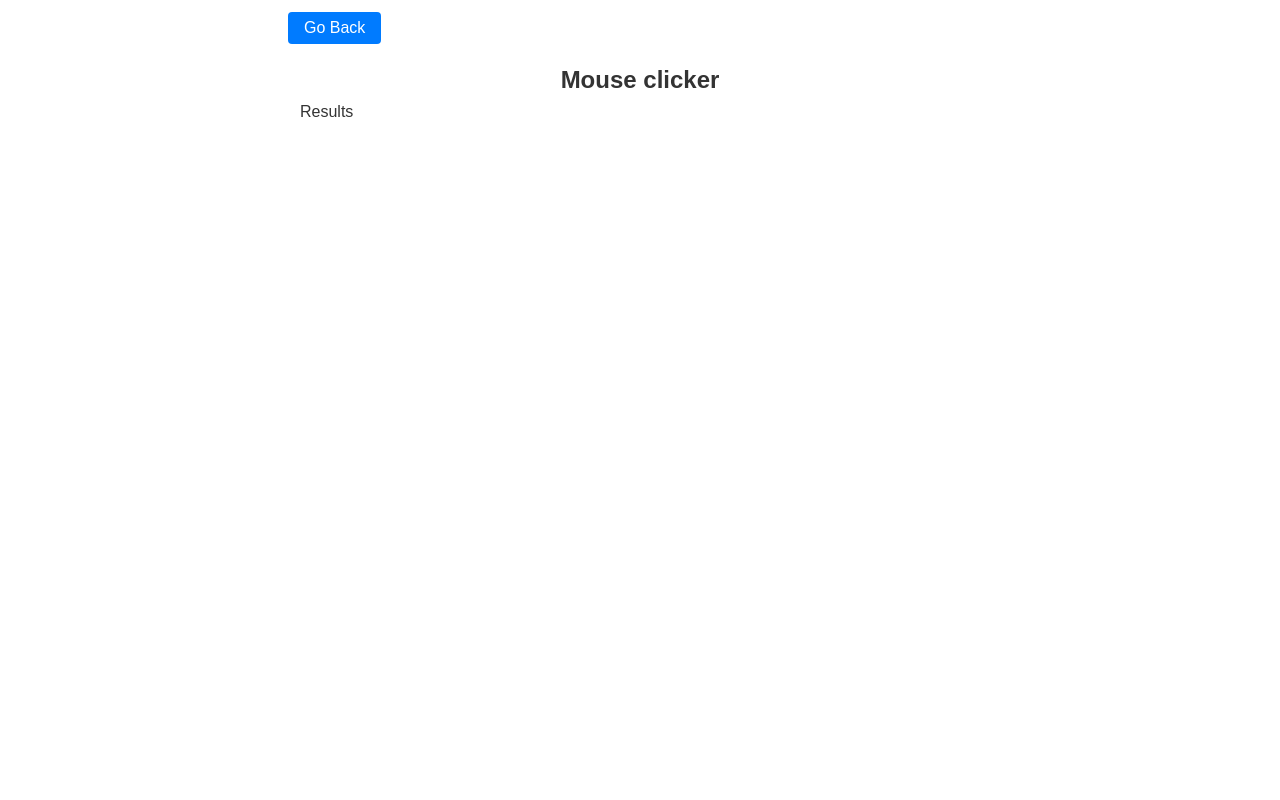
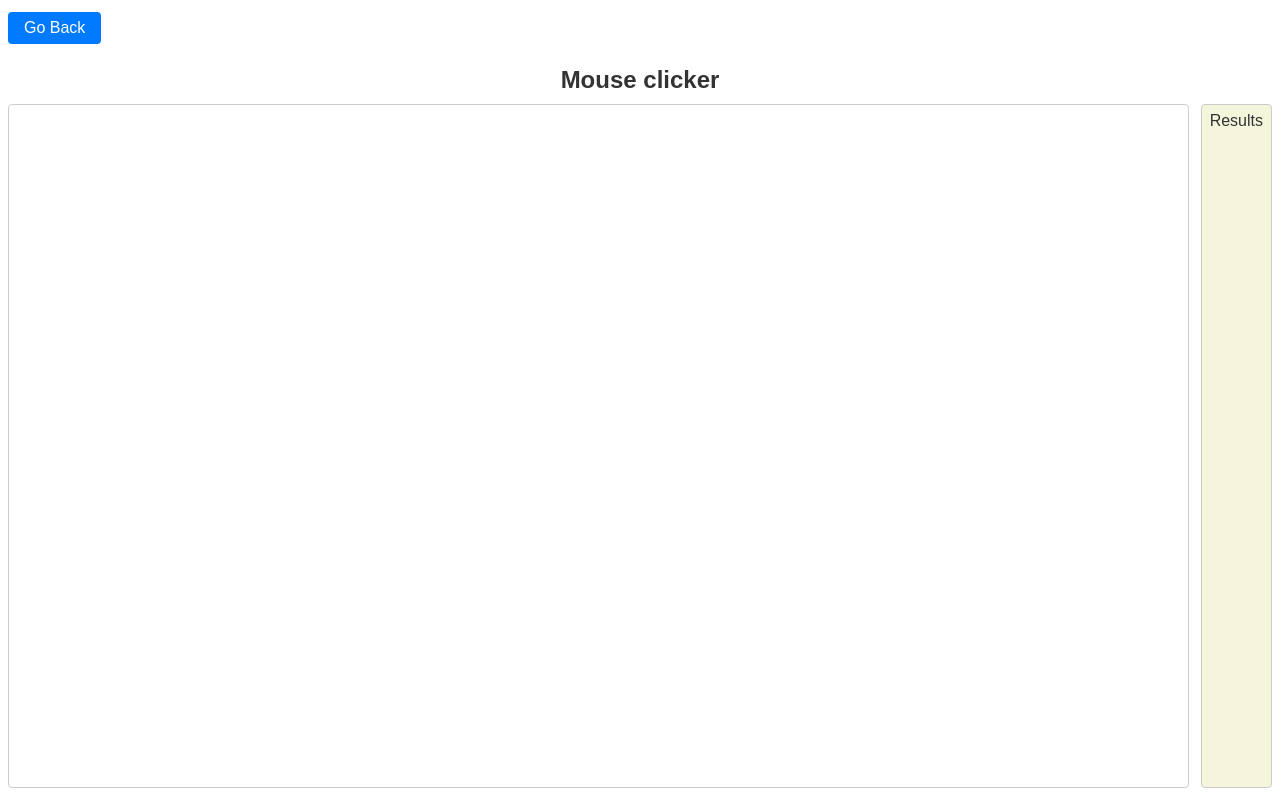
Before and after one commit to Serhii-Yakimtso/games-js, a plain HTML site: page games/mouse-clicker/index.html in a window 1280 px wide. Drawn offline with Linux system fonts and the light colour scheme.

Commit message:
update styles for mouse clicker

```diff
--- a/css/main.css
+++ b/css/main.css
@@ -40,7 +40,7 @@ label {
   padding-left: 8px;
   padding-right: 8px;
 
-  width: 720px;
+  width: 1280px;
 }
 
 .main-title {
--- a/games/mouse-clicker/index.html
+++ b/games/mouse-clicker/index.html
@@ -6,9 +6,9 @@
     <title>Mouse clicker</title>
 
     <link rel="stylesheet" href="../../css/normalize.css" />
-    <link rel="stylesheet" href="/css/reset.css" />
-    <link rel="stylesheet" href="/css/main.css" />
-    <link rel="stylesheet" href="/" />
+    <link rel="stylesheet" href="../../css/reset.css" />
+    <link rel="stylesheet" href="../../css/main.css" />
+    <link rel="stylesheet" href="/games/mouse-clicker/style.css" />
   </head>
   <body>
     <header class="header">
--- a/games/mouse-clicker/style.css
+++ b/games/mouse-clicker/style.css
@@ -1,12 +1,32 @@
+body {
+  display: flex;
+  flex-direction: column;
+  height: 100vh;
+}
+
+main,
+.section,
+.container {
+  display: flex;
+  flex-direction: column;
+
+  flex-grow: 1;
+}
+
+.flex-wrapper {
+  height: 100%;
+}
+
 .area {
-  width: 100%;
-  height: 100vh;
+  /* width: 100%; */
+  flex-grow: 1;
+  height: 100%;
   border: 1px solid #ccc;
   border-radius: 4px;
 }
 
 .results {
-  height: 100vh;
+  height: 100%;
 
   padding: 8px;
   background-color: beige;
```
